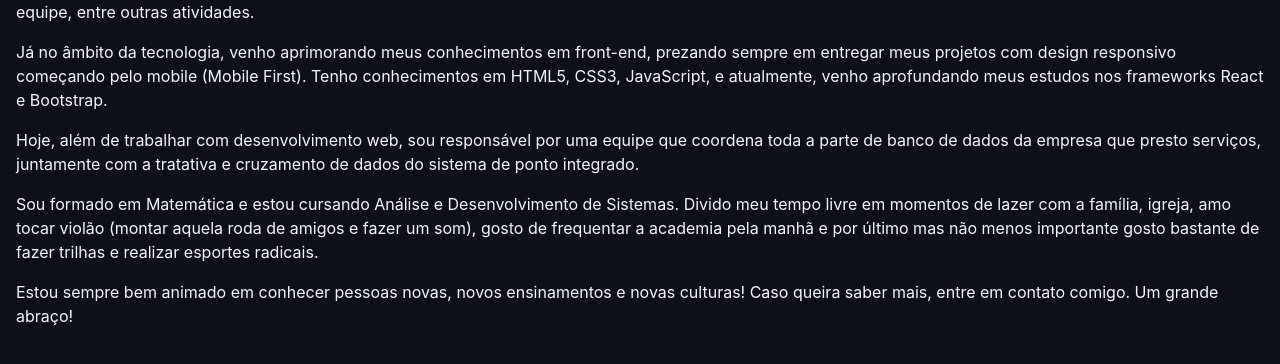
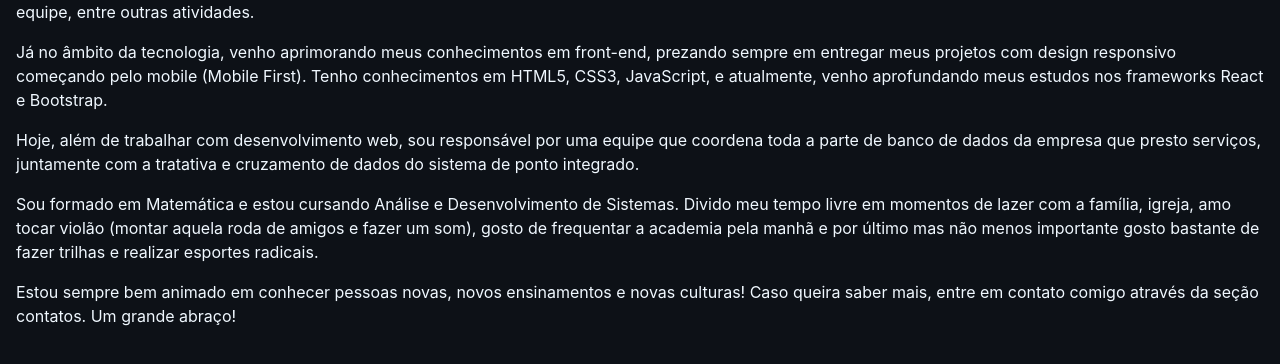
Before and after one commit to francovinicius/Vinicius-duarte, a React (Create React App) app: page / in a window 1280 px wide. Shown: the part 1105-1469 px from the top of the page. Built offline with nearby package versions, Linux system fonts and the light colour scheme.

Commit message:
alt sobre mim

```diff
--- a/src/Components/About/index.js
+++ b/src/Components/About/index.js
@@ -16,7 +16,7 @@
                 <p className='p-about'>Já no âmbito da tecnologia, venho aprimorando meus conhecimentos em front-end, prezando sempre em entregar meus projetos com design responsivo começando pelo mobile (Mobile First). Tenho conhecimentos em HTML5, CSS3, JavaScript, e atualmente, venho aprofundando meus estudos nos frameworks React e Bootstrap.</p>
                 <p className='p-about'>Hoje, além de trabalhar com desenvolvimento web, sou responsável por uma equipe que coordena toda a parte de banco de dados da empresa que presto serviços, juntamente com a tratativa e cruzamento de dados do sistema de ponto integrado.</p>
                 <p className='p-about'>Sou formado em Matemática e estou cursando Análise e Desenvolvimento de Sistemas. Divido meu tempo livre em momentos de lazer com a família, igreja, amo tocar violão (montar aquela roda de amigos e fazer um som), gosto de frequentar a academia pela manhã e por último mas não menos importante gosto bastante de fazer trilhas e realizar esportes radicais.</p>
-                <p className='p-about'>Estou sempre bem animado em conhecer pessoas novas, novos ensinamentos e novas culturas! Caso queira saber mais, entre em contato comigo. Um grande abraço!</p>
+                <p className='p-about'>Estou sempre bem animado em conhecer pessoas novas, novos ensinamentos e novas culturas! Caso queira saber mais, entre em contato comigo através da seção contatos. Um grande abraço!</p>
             </div>
 
         </section>
```
